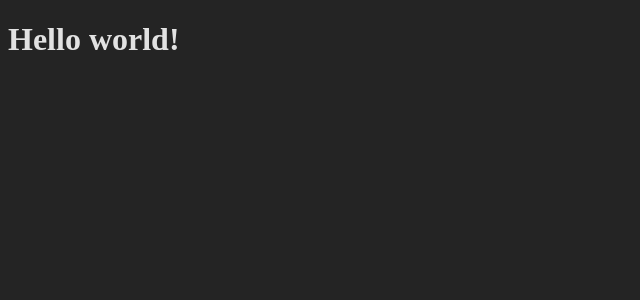
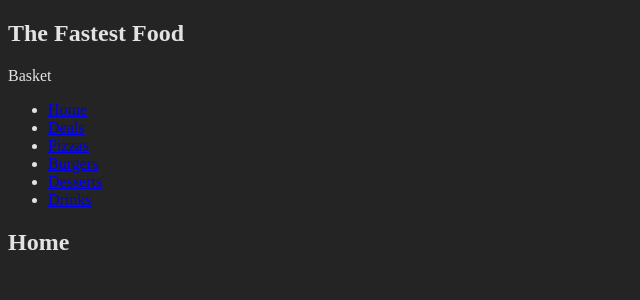
Before and after one commit to MatGom/the-fastest-food, a React (Vite) app: page / in a window 1280 px wide. Shown: the top 300 px of the page, without its empty margins (0-640 px from the left). Built offline with nearby package versions, Linux system fonts and the light colour scheme.

Commit message:
Add Navigation component

```diff
--- a/src/App.tsx
+++ b/src/App.tsx
@@ -1,10 +1,20 @@
 import { Routes, Route } from 'react-router-dom';
+
+import Navigation from './components/Navigation/Navigation.tsx';
 
 function App() {
   return (
-    <Routes>
-      <Route path='/' element={<h1>Hello world!</h1>} />
-    </Routes>
+    <div>
+      <Navigation />
+      <Routes>
+        <Route path='/' element={<h2>Home</h2>} />
+        <Route path='/deals' element={<h2>Deals</h2>} />
+        <Route path='/pizzas' element={<h2>Pizzas</h2>} />
+        <Route path='/burgers' element={<h2>Burgers</h2>} />
+        <Route path='/desserts' element={<h2>Desserts</h2>} />
+        <Route path='/drinks' element={<h2>Drinks</h2>} />
+      </Routes>
+    </div>
   );
 }
 
--- /dev/null
+++ b/src/components/Navigation/Navigation.tsx
@@ -0,0 +1,32 @@
+import { Link } from 'react-router-dom';
+
+export default function Navigation() {
+  return (
+    <nav>
+      <div>
+        <h1>The Fastest Food</h1>
+        <div>Basket</div>
+      </div>
+      <ul>
+        <li>
+          <Link to='/'>Home</Link>
+        </li>
+        <li>
+          <Link to='/deals'>Deals</Link>
+        </li>
+        <li>
+          <Link to='/pizzas'>Pizzas</Link>
+        </li>
+        <li>
+          <Link to='/burgers'>Burgers</Link>
+        </li>
+        <li>
+          <Link to='/desserts'>Desserts</Link>
+        </li>
+        <li>
+          <Link to='/drinks'>Drinks</Link>
+        </li>
+      </ul>
+    </nav>
+  );
+}
```
